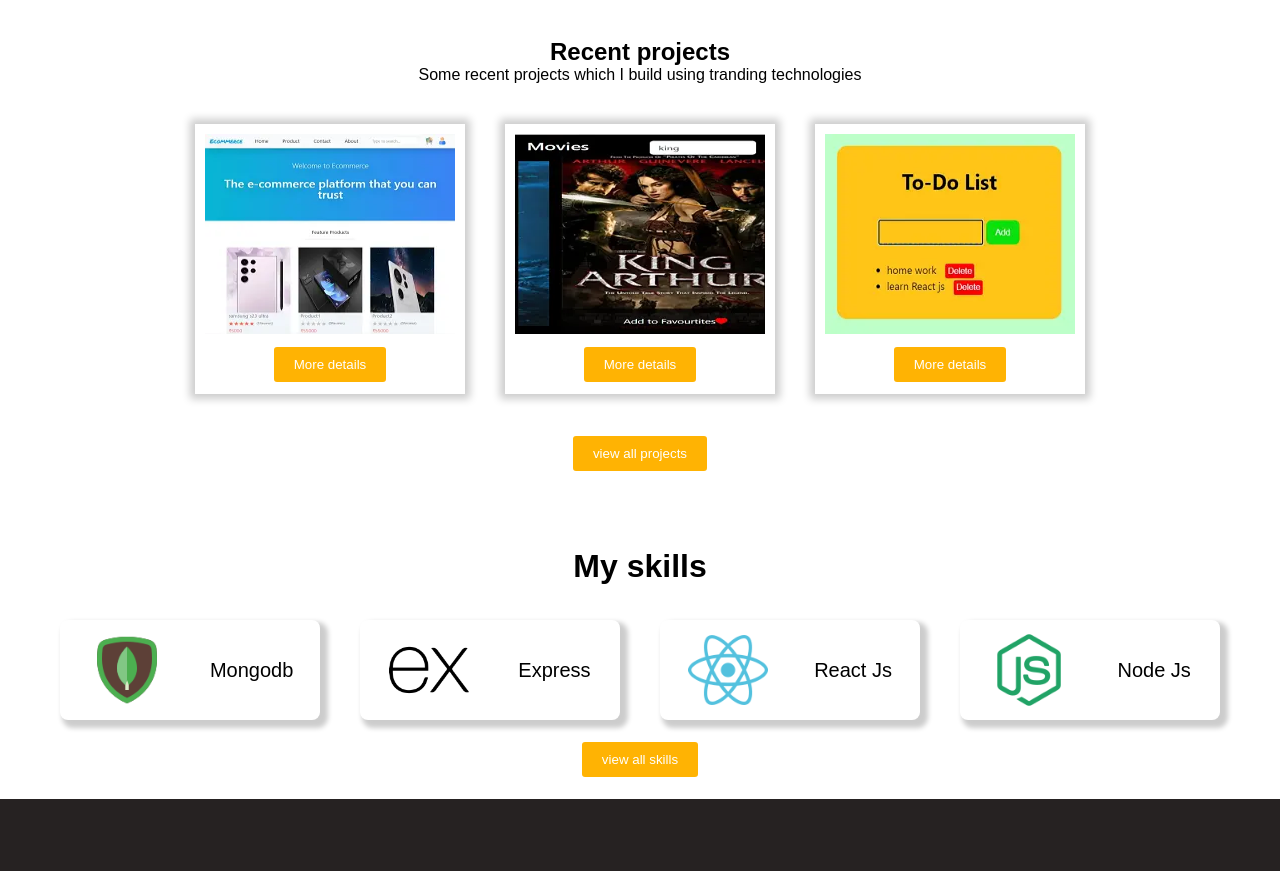
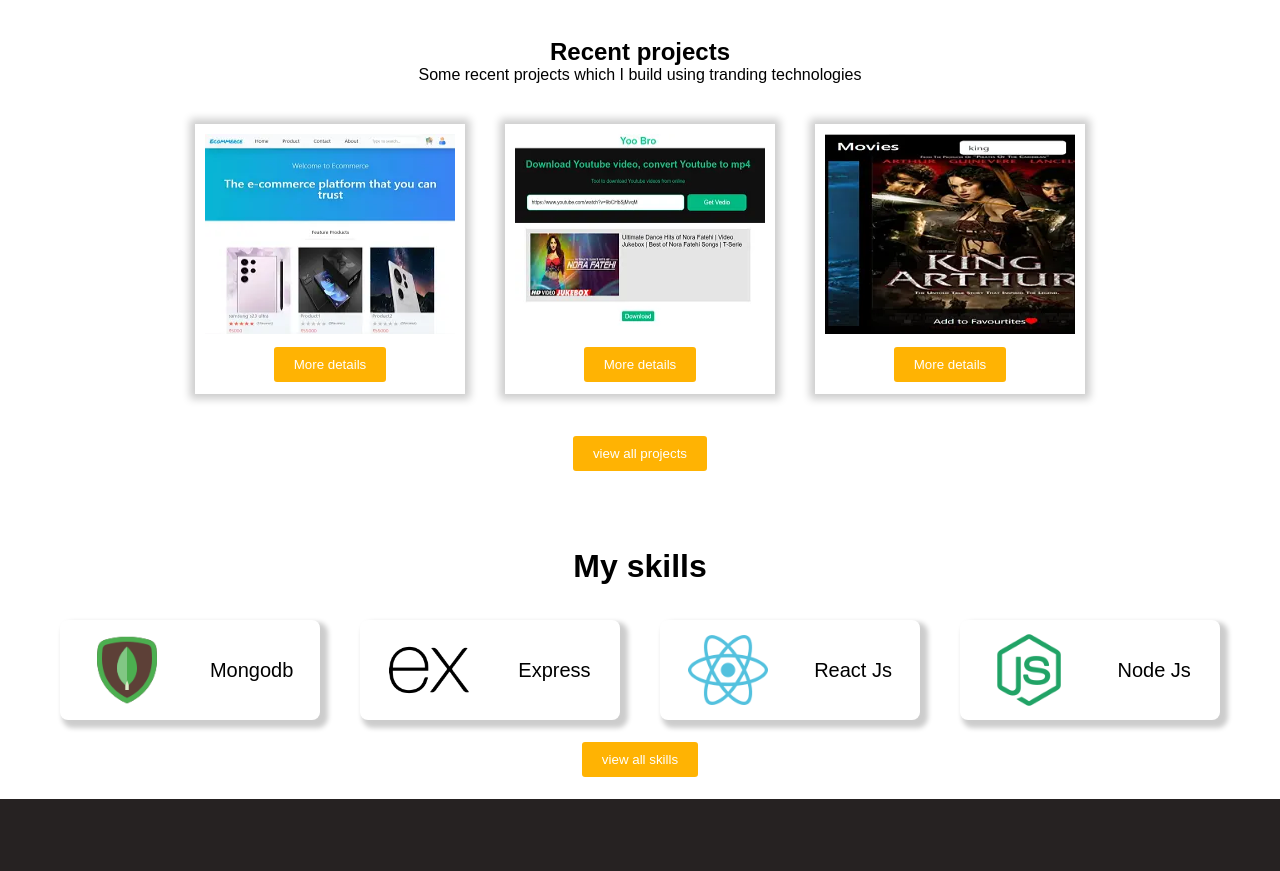
Before and after one commit to ayanonline/reactprotfolio, a React (Vite) app: page / in a window 1280 px wide. Shown: the part 798-1669 px from the top of the page. Built offline with nearby package versions, Linux system fonts and the light colour scheme; a web font is replaced by a local one.

Commit message:
project order changed in recent project section

```diff
--- a/src/components/myprojects/recentProjects/RecentProjects.jsx
+++ b/src/components/myprojects/recentProjects/RecentProjects.jsx
@@ -4,22 +4,25 @@ import { NavLink } from "react-router-dom";
 import ProjectCard from "../projectCard/ProjectCard";
 import ecomsnap from "../../../assets/ecommerce.webp";
 import moviesnap from "../../../assets/movie.webp";
-import todosnap from "../../../assets/todoApp.webp";
+import ytdownloadsnap from "../../../assets/ytdownload.webp";
 function RecentProjects() {
   const [projects, setProjects] = useState([
     {
+      url: "#",
       image: ecomsnap,
       title: "E-commerce(mern)",
       details: [],
     },
     {
-      image: moviesnap,
-      title: "Movie search (React js)",
+      url: "https://yt-download-ayan.netlify.app/",
+      image: ytdownloadsnap,
+      title: "Youtube video downloder (React js)",
       details: [],
     },
     {
-      image: todosnap,
-      title: "TodoApp (React js)",
+      url: "https://ayan-movie.netlify.app/",
+      image: moviesnap,
+      title: "Movie search (React js)",
       details: [],
     },
   ]);
@@ -33,7 +36,12 @@ function RecentProjects() {
       </div>
       <div className="p-div">
         {projects.map((project, index) => (
-          <ProjectCard key={index} img={project.image} title={project.title} />
+          <ProjectCard
+            key={index}
+            img={project.image}
+            title={project.title}
+            url={project.url}
+          />
         ))}
       </div>
       <NavLink to="/projects" id="view-all-skill">
```
